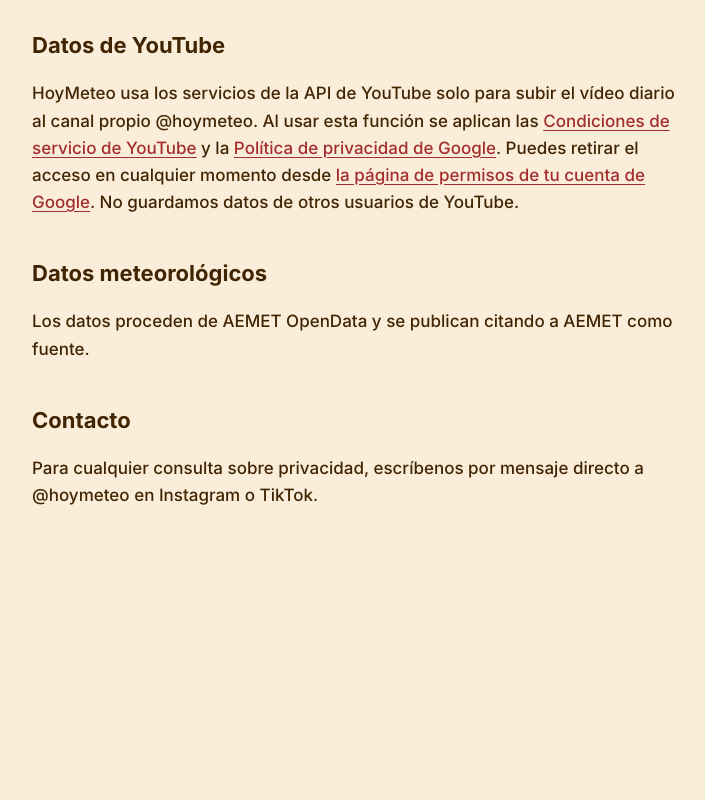
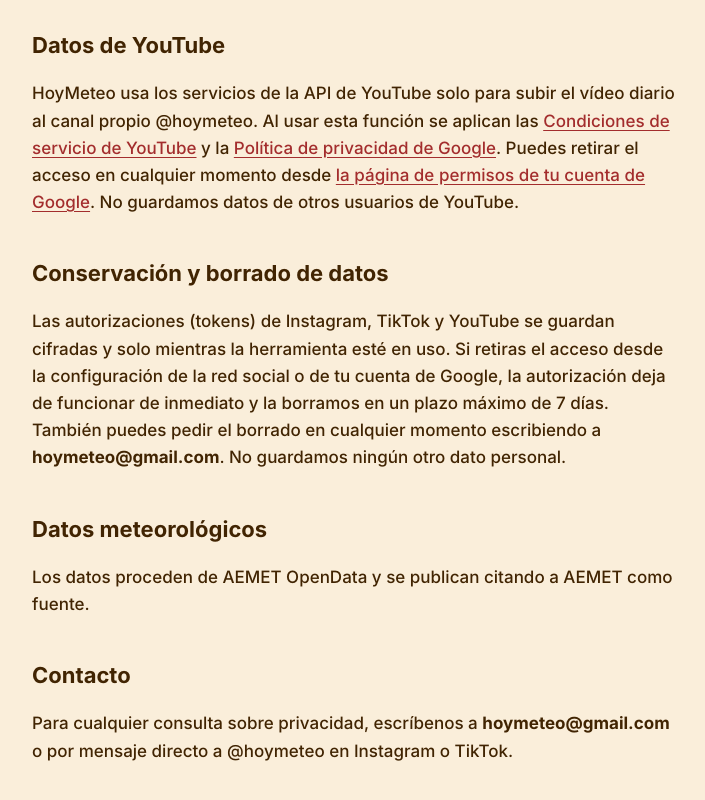
Before and after one commit to hoymeteo-debug/hoymeteo, a plain HTML site: page docs/privacidad/index.html in a window 1280 px wide. Shown: the part 869-1669 px from the top of the page, without its empty margins (284-989 px from the left). Before the commit the page ends 1459 px from the top, so only its background shows below. Drawn offline with Linux system fonts and the light colour scheme.

Commit message:
Privacidad: conservación y borrado de datos (requisito de YouTube)
Co-Authored-By: Claude Opus 5.5 <noreply@anthropic.com>
Claude-Session: https://claude.ai/code/session_01YNwsJ2gjWZ591MdaMhNb4c

```diff
--- a/docs/privacidad/index.html
+++ b/docs/privacidad/index.html
@@ -30,10 +30,16 @@ configuración de TikTok (Seguridad &rarr; Apps y servicios).</p>
 <a href="https://policies.google.com/privacy">Política de privacidad de Google</a>. Puedes retirar el
 acceso en cualquier momento desde <a href="https://myaccount.google.com/permissions">la página de
 permisos de tu cuenta de Google</a>. No guardamos datos de otros usuarios de YouTube.</p>
+<h2>Conservación y borrado de datos</h2>
+<p>Las autorizaciones (tokens) de Instagram, TikTok y YouTube se guardan cifradas y solo mientras la
+herramienta esté en uso. Si retiras el acceso desde la configuración de la red social o de tu cuenta de
+Google, la autorización deja de funcionar de inmediato y la borramos en un plazo máximo de 7 días.
+También puedes pedir el borrado en cualquier momento escribiendo a <strong>hoymeteo@gmail.com</strong>.
+No guardamos ningún otro dato personal.</p>
 <h2>Datos meteorológicos</h2>
 <p>Los datos proceden de AEMET OpenData y se publican citando a AEMET como fuente.</p>
 <h2>Contacto</h2>
-<p>Para cualquier consulta sobre privacidad, escríbenos por mensaje directo a @hoymeteo en Instagram
-o TikTok.</p>
+<p>Para cualquier consulta sobre privacidad, escríbenos a <strong>hoymeteo@gmail.com</strong> o por mensaje
+directo a @hoymeteo en Instagram o TikTok.</p>
 </main></body>
 </html>
```
